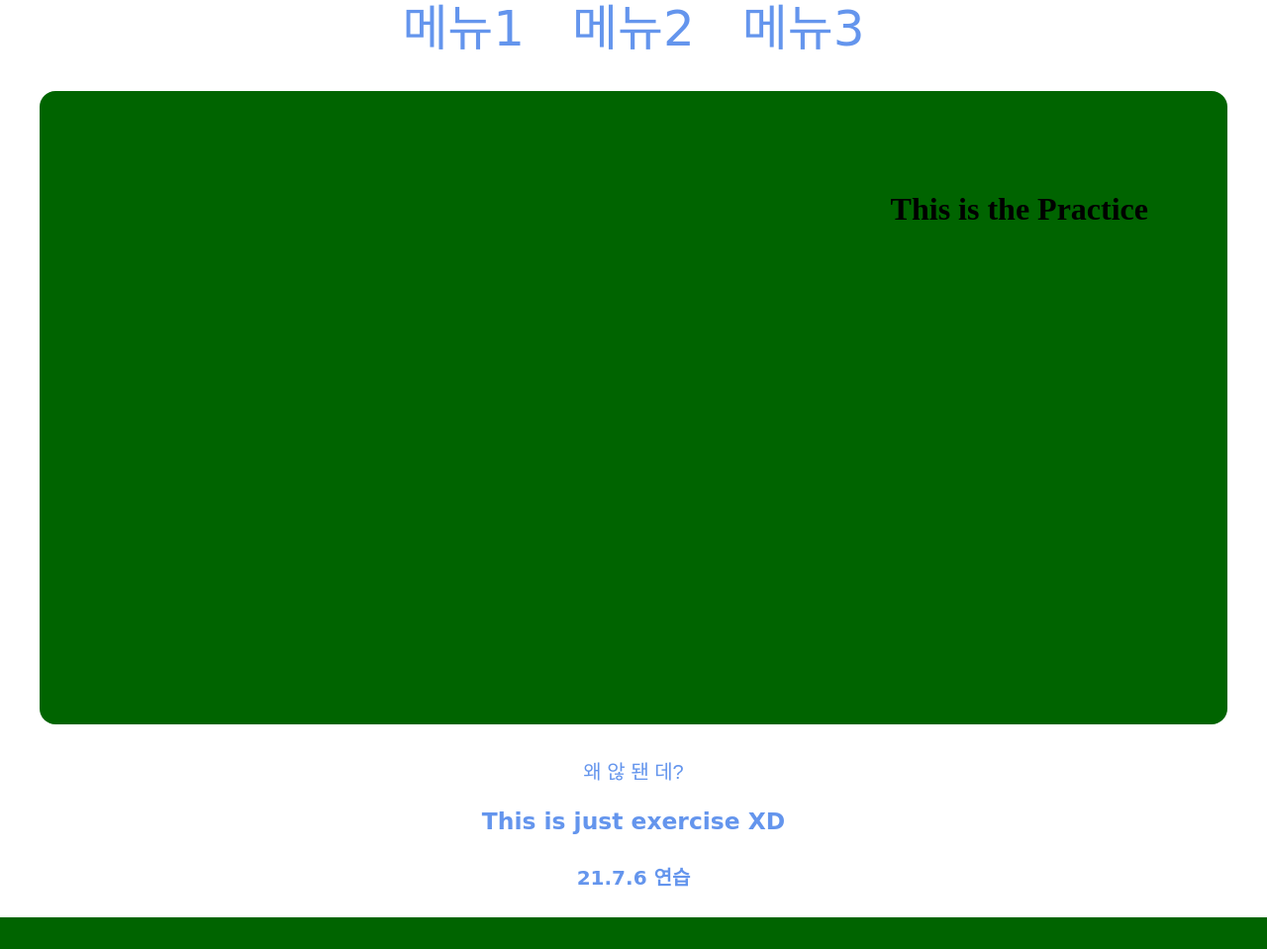
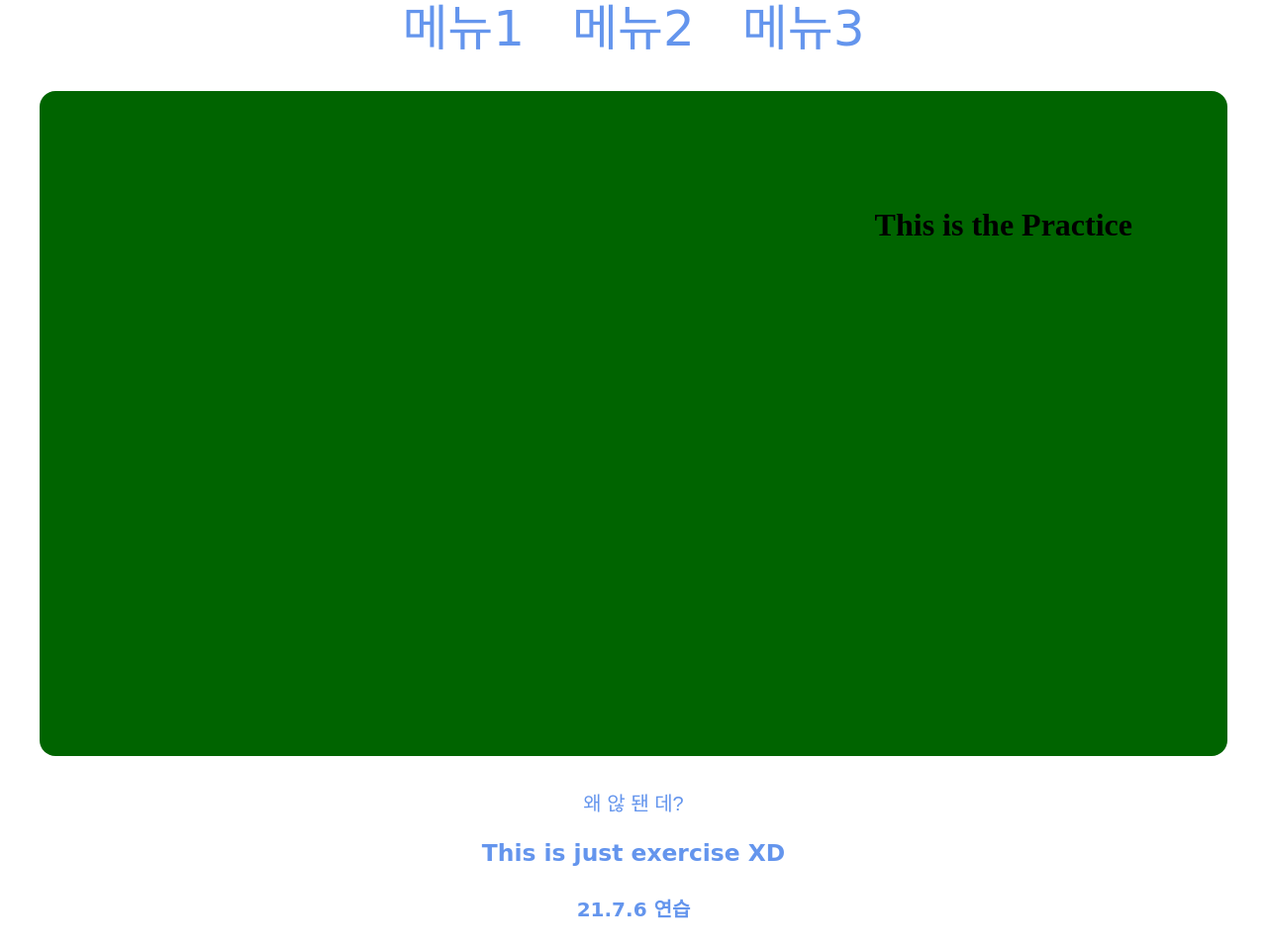
Before and after one commit to JururuK/Class_Web, a Django app: page /practice/exercise/ in a window 1280 px wide. Shown: the part 204-1163 px from the top of the page at 99% size. Before the commit the page ends 1131 px from the top, so only its background shows below. Run offline with Django 3.2, Linux system fonts and the light colour scheme; parts of the project's set-up code (start-up, migrations or seed data) failed here and were passed over; some web fonts are replaced.

Commit message:
7/6 evening commit

```diff
--- a/practice/templates/practice/exercise.html
+++ b/practice/templates/practice/exercise.html
@@ -2,7 +2,7 @@
 
 {% block content %}  <!--컨텐츠 부분만 원하는대로 불러옴-->
 
-<div style="padding : 5rem ; text-align : right ; height : 30rem; background-color: darkgreen; margin: 2rem; border-radius: 1rem">
+<div style="padding : 6rem ; text-align : right ; height : 30rem; background-color: darkgreen; margin: 2rem; border-radius: 1rem">
     <h1>This is the Practice</h1>
 </div>
 {% endblock %}
```
